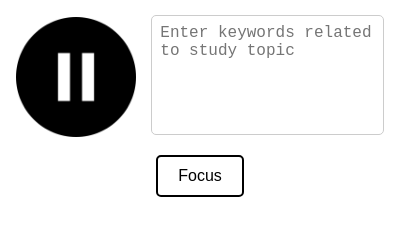
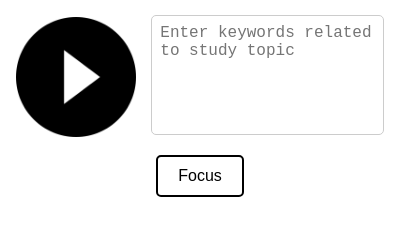
Before and after one commit to colinpannikkat/Focii, a browser extension: page popup.html in a window 400 px wide. Both pictures are taken after a click on the picture 75 px from the left and 131 px from the top of the page. Shown: the part 54-290 px from the top of the page. Drawn offline with Linux system fonts and the light colour scheme.

Commit message:
play/pause button works visuall now

```diff
--- a/popup.html
+++ b/popup.html
@@ -12,7 +12,7 @@
         <h1 class="extension-header" id="extension-header">Focii</h1>
         <div class="second-container">
             <div class="main-btn-container">
-                <img src="icons/round-pause-button.png" id="pause-btn"></img>
+                <img src="icons/pause-btn.png" id="pause-btn"></img>
             </div>
             <div class="keyword-input-container">
                 <textarea class="keyword-input" id="keyword-input" placeholder="Enter keywords related to study topic"></textarea>
--- a/popup.js
+++ b/popup.js
@@ -8,6 +8,7 @@ var isActive = 1;
 pauseBtn.addEventListener('click', () => {
     // alert("pause");
     isActive = !isActive;
+    pauseBtn.src = isActive ? "icons/pause-btn.png" : "icons/play-btn.png";
     // alert(isActive);
     chrome.runtime.sendMessage({isActive: isActive});
 });
```
Also changed, not shown: icons/pause-btn.png (renamed from icons/round-pause-button.png), icons/play-btn.png (added).
